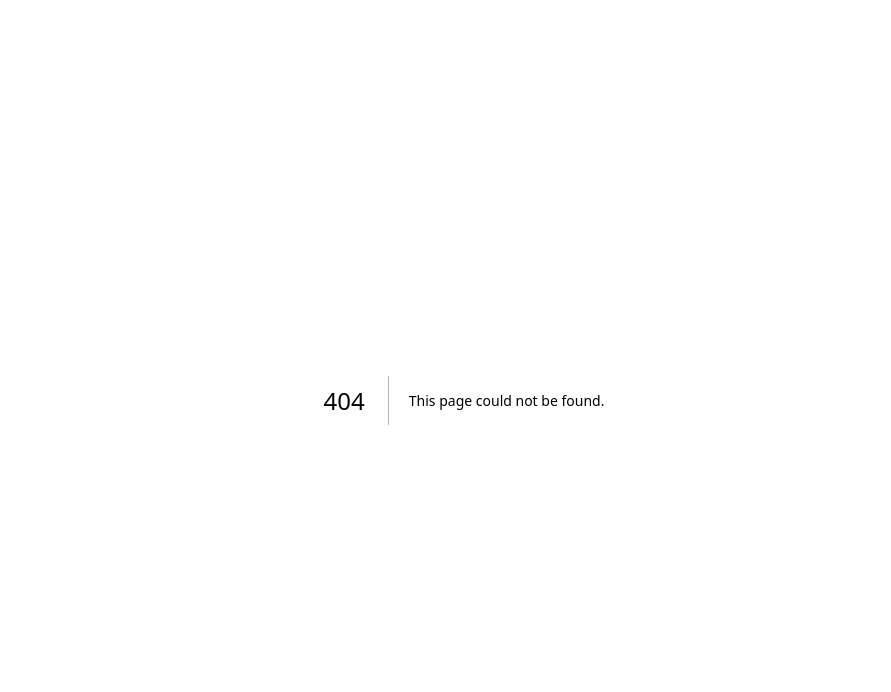
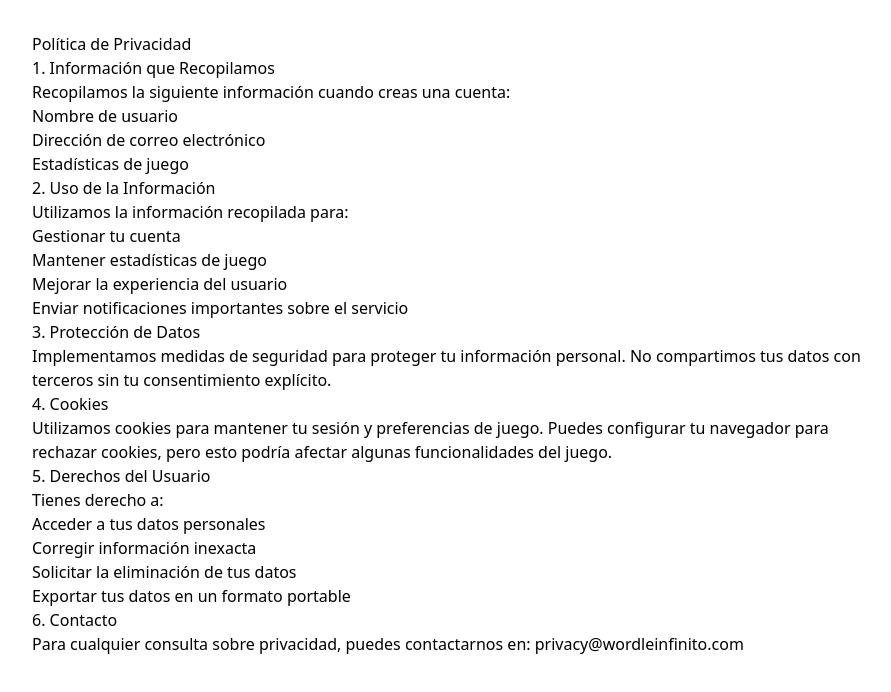
Before and after one commit to PolCarva/wordle-infinito, a Next.js app: page /privacy in a window 1280 px wide. Before the commit this address had no page. Shown: the top 692 px of the page, without its empty margins (176-1067 px from the left). Built offline with nearby package versions, Linux system fonts and the light colour scheme.

Commit message:
Add Google login, continue without auth, and terms of service to AuthForm

```diff
--- /dev/null
+++ b/app/auth/callback/page.tsx
@@ -0,0 +1,27 @@
+'use client';
+
+import { useEffect } from 'react';
+import { useRouter, useSearchParams } from 'next/navigation';
+import { useAuth } from '@/app/context/AuthContext';
+
+export default function AuthCallback() {
+    const router = useRouter();
+    const searchParams = useSearchParams();
+    const { login } = useAuth();
+
+    useEffect(() => {
+        const token = searchParams.get('token');
+        const userId = searchParams.get('userId');
+
+        if (token && userId) {
+            login({ token, userId });
+            router.push('/');
+        }
+    }, [searchParams, login, router]);
+
+    return (
+        <div className="min-h-screen flex items-center justify-center">
+            <div className="animate-spin rounded-full h-12 w-12 border-b-2 border-primary"></div>
+        </div>
+    );
+}
--- a/app/components/Auth/AuthForm.tsx
+++ b/app/components/Auth/AuthForm.tsx
@@ -4,6 +4,8 @@ import { useState } from 'react';
 import { useRouter } from 'next/navigation';
 import { useAuth } from '@/app/context/AuthContext';
 import { api } from '@/app/services/api';
+import { FcGoogle } from 'react-icons/fc';
+import Link from 'next/link';
 
 const AuthForm = () => {
     const [isLogin, setIsLogin] = useState(true);
@@ -38,6 +40,14 @@ const AuthForm = () => {
         }
     };
 
+    const handleContinueWithoutAuth = () => {
+        router.push('/');
+    };
+
+    const handleGoogleLogin = () => {
+        window.location.href = 'http://localhost:5000/api/users/auth/google';
+    };
+
     return (
         <div className="min-h-screen flex items-center justify-center bg-background">
             <div className="w-full max-w-md p-8 space-y-6 bg-card rounded-lg shadow-lg">
@@ -50,6 +60,23 @@ const AuthForm = () => {
                         {error}
                     </div>
                 )}
+
+                <button
+                    onClick={handleGoogleLogin}
+                    className="w-full py-2 px-4 bg-white text-gray-800 rounded-md border border-gray-300 hover:bg-gray-50 flex items-center justify-center gap-2"
+                >
+                    <FcGoogle className="w-5 h-5" />
+                    Continuar con Google
+                </button>
+
+                <div className="relative">
+                    <div className="absolute inset-0 flex items-center">
+                        <div className="w-full border-t border-gray-300"></div>
+                    </div>
+                    <div className="relative flex justify-center text-sm">
+                        <span className="px-2 bg-card text-gray-500">O</span>
+                    </div>
+                </div>
 
                 <form onSubmit={handleSubmit} className="space-y-4">
                     {!isLogin && (
@@ -114,6 +141,7 @@ const AuthForm = () => {
                     </button>
                 </form>
 
+                <div className="space-y-4">
                     <button
                         onClick={() => setIsLogin(!isLogin)}
                         className="w-full text-sm text-primary hover:underline"
@@ -122,6 +150,25 @@ const AuthForm = () => {
                             ? '¿No tienes cuenta? Regístrate'
                             : '¿Ya tienes cuenta? Inicia sesión'}
                     </button>
+
+                    <button
+                        onClick={handleContinueWithoutAuth}
+                        className="w-full text-sm text-gray-500 hover:text-gray-700 dark:text-gray-400 dark:hover:text-gray-200 hover:underline"
+                    >
+                        Continuar sin identificarse
+                    </button>
+
+                    <div className="text-xs text-gray-500 text-center space-x-1">
+                        <span>Al continuar, aceptas nuestros</span>
+                        <Link href="/terms" className="text-primary hover:underline">
+                            Términos de Servicio
+                        </Link>
+                        <span>y</span>
+                        <Link href="/privacy" className="text-primary hover:underline">
+                            Política de Privacidad
+                        </Link>
+                    </div>
+                </div>
             </div>
         </div>
     );
--- /dev/null
+++ b/app/privacy/page.tsx
@@ -0,0 +1,70 @@
+export default function PrivacyPage() {
+  return (
+    <article className="max-w-4xl mx-auto px-4 py-8 prose dark:prose-invert">
+      <h1>Política de Privacidad</h1>
+
+      <section>
+        <h2>1. Información que Recopilamos</h2>
+        <p>
+          Recopilamos la siguiente información cuando creas una cuenta:
+        </p>
+        <ul>
+          <li>Nombre de usuario</li>
+          <li>Dirección de correo electrónico</li>
+          <li>Estadísticas de juego</li>
+        </ul>
+      </section>
+
+      <section>
+        <h2>2. Uso de la Información</h2>
+        <p>
+          Utilizamos la información recopilada para:
+        </p>
+        <ul>
+          <li>Gestionar tu cuenta</li>
+          <li>Mantener estadísticas de juego</li>
+          <li>Mejorar la experiencia del usuario</li>
+          <li>Enviar notificaciones importantes sobre el servicio</li>
+        </ul>
+      </section>
+
+      <section>
+        <h2>3. Protección de Datos</h2>
+        <p>
+          Implementamos medidas de seguridad para proteger tu información personal.
+          No compartimos tus datos con terceros sin tu consentimiento explícito.
+        </p>
+      </section>
+
+      <section>
+        <h2>4. Cookies</h2>
+        <p>
+          Utilizamos cookies para mantener tu sesión y preferencias de juego.
+          Puedes configurar tu navegador para rechazar cookies, pero esto podría
+          afectar algunas funcionalidades del juego.
+        </p>
+      </section>
+
+      <section>
+        <h2>5. Derechos del Usuario</h2>
+        <p>
+          Tienes derecho a:
+        </p>
+        <ul>
+          <li>Acceder a tus datos personales</li>
+          <li>Corregir información inexacta</li>
+          <li>Solicitar la eliminación de tus datos</li>
+          <li>Exportar tus datos en un formato portable</li>
+        </ul>
+      </section>
+
+      <section>
+        <h2>6. Contacto</h2>
+        <p>
+          Para cualquier consulta sobre privacidad, puedes contactarnos en:
+          privacy@wordleinfinito.com
+        </p>
+      </section>
+    </article>
+  );
+}
--- /dev/null
+++ b/app/terms/page.tsx
@@ -0,0 +1,57 @@
+export default function TermsPage() {
+  return (
+    <article className="max-w-4xl mx-auto px-4 py-8 prose dark:prose-invert">
+      <h1>Términos y Condiciones del Servicio</h1>
+
+      <section>
+        <h2>1. Aceptación de los Términos</h2>
+        <p>
+          Al acceder y utilizar Wordle Infinito, aceptas estar sujeto a estos términos y condiciones.
+          Si no estás de acuerdo con alguna parte de estos términos, no podrás acceder al servicio.
+        </p>
+      </section>
+
+      <section>
+        <h2>2. Uso del Servicio</h2>
+        <p>
+          Wordle Infinito es un juego gratuito que permite a los usuarios jugar múltiples partidas
+          de adivinanza de palabras simultáneamente. El servicio se proporciona "tal cual" y no
+          garantizamos su disponibilidad continua.
+        </p>
+      </section>
+
+      <section>
+        <h2>3. Cuentas de Usuario</h2>
+        <ul>
+          <li>Puedes crear una cuenta o jugar sin registrarte</li>
+          <li>Eres responsable de mantener la confidencialidad de tu cuenta</li>
+          <li>No debes compartir tu cuenta con terceros</li>
+        </ul>
+      </section>
+
+      <section>
+        <h2>4. Propiedad Intelectual</h2>
+        <p>
+          Todo el contenido del juego, incluyendo pero no limitado a texto, gráficos, logos,
+          y código fuente, está protegido por derechos de autor.
+        </p>
+      </section>
+
+      <section>
+        <h2>5. Modificaciones</h2>
+        <p>
+          Nos reservamos el derecho de modificar o discontinuar el servicio en cualquier momento,
+          con o sin previo aviso.
+        </p>
+      </section>
+
+      <section>
+        <h2>6. Limitación de Responsabilidad</h2>
+        <p>
+          No seremos responsables por cualquier daño indirecto, incidental, especial o consecuente
+          que resulte del uso o la imposibilidad de usar el servicio.
+        </p>
+      </section>
+    </article>
+  );
+}
--- a/package.json
+++ b/package.json
@@ -26,6 +26,7 @@
     "react": "^18",
     "react-confetti-boom": "^1.1.2",
     "react-dom": "^18",
+    "react-icons": "^5.5.0",
     "react-router-dom": "^7.2.0",
     "react-virtualized": "^9.22.6",
     "tailwind-merge": "^3.0.1",
```
Also changed, not shown: 1 other file (tests, documents, lock files or other folders). Lines whose indentation alone changed are shown as unchanged.
